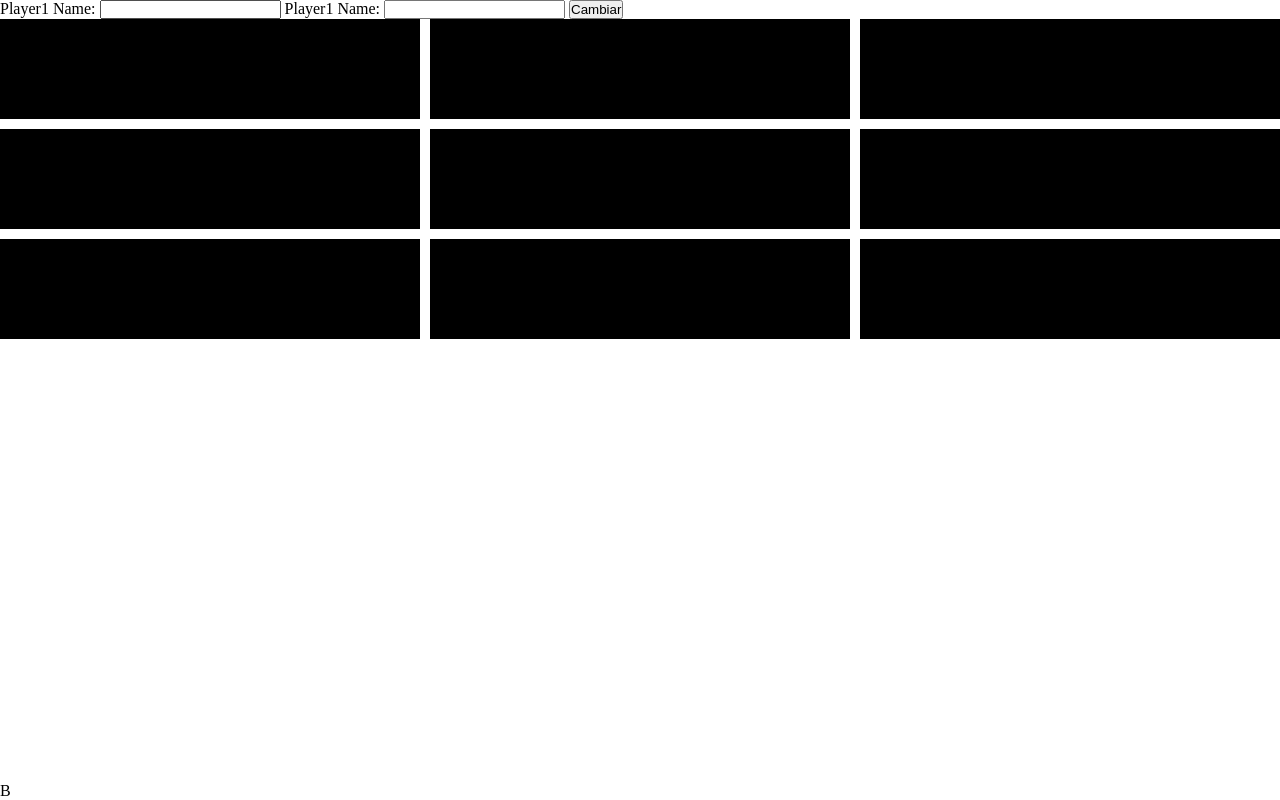
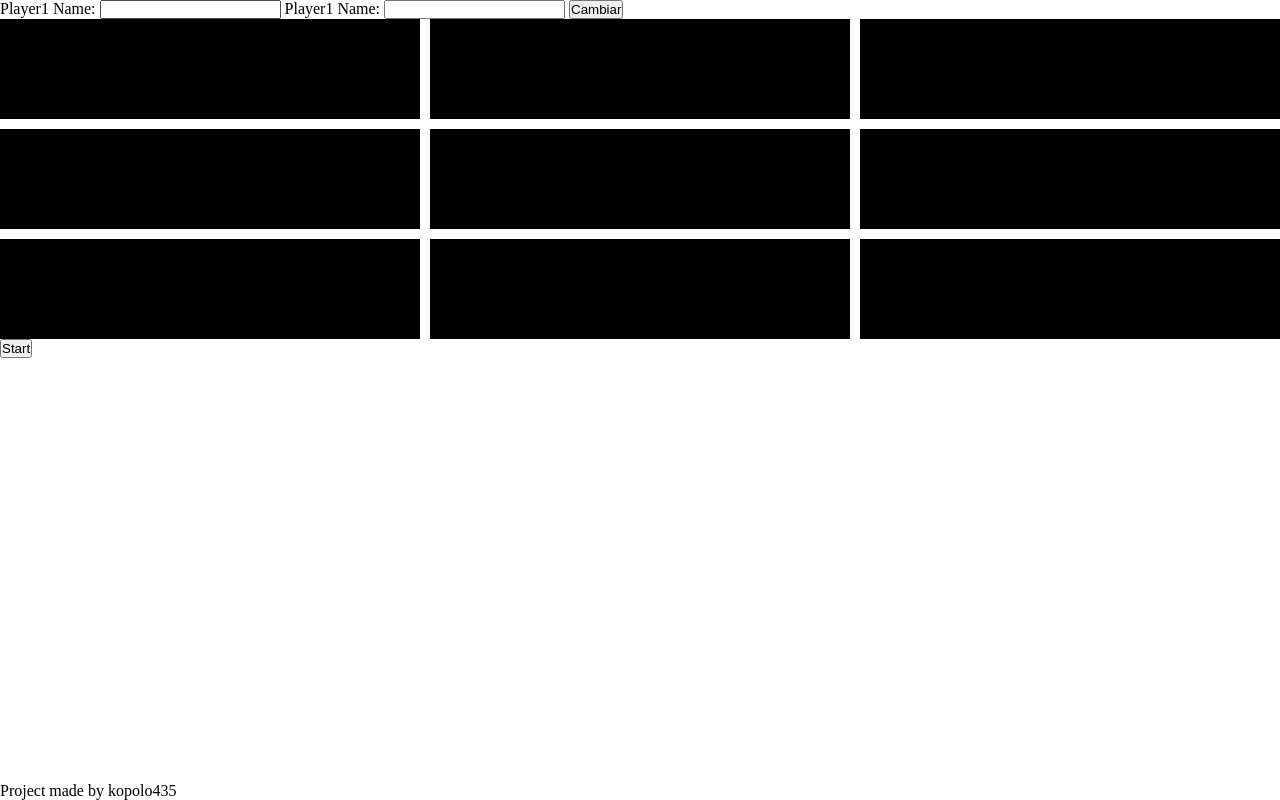
Before and after one commit to kopolo435/tic-tac-toe, a website: page index.html in a window 1280 px wide. Drawn offline with Linux system fonts and the light colour scheme.

Commit message:
Agrega nuevo div para info debajo de el board

```diff
--- a/index.html
+++ b/index.html
@@ -35,9 +35,14 @@
                 <div class="block" id="7"></div>
                 <div class="block" id="8"></div>
             </div>
+
+            <div class="infoContainer">
+                <div class="results"></div>
+                <button>Start</button>
+            </div>
         </div>
     </main>
-    <footer>B</footer>
+    <footer>Project made by kopolo435</footer>
 
 </body>
 </html>
```
